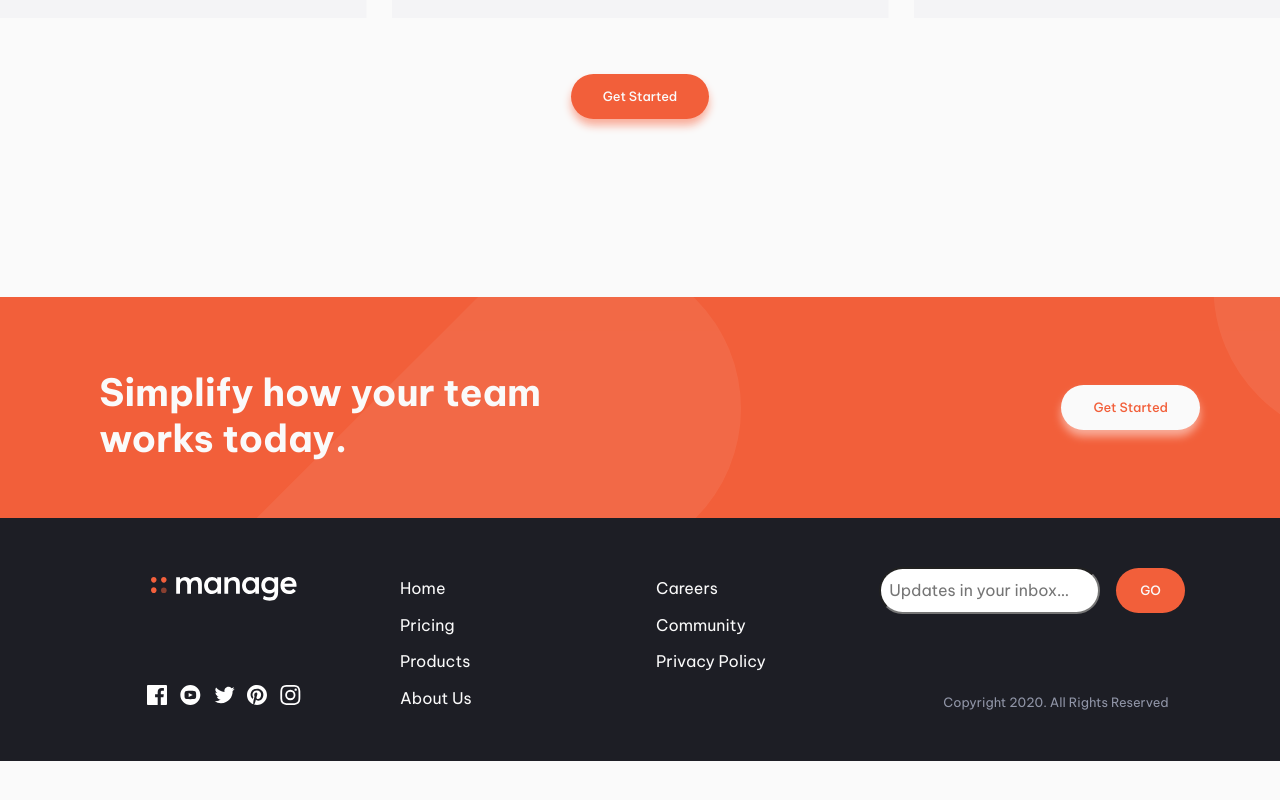
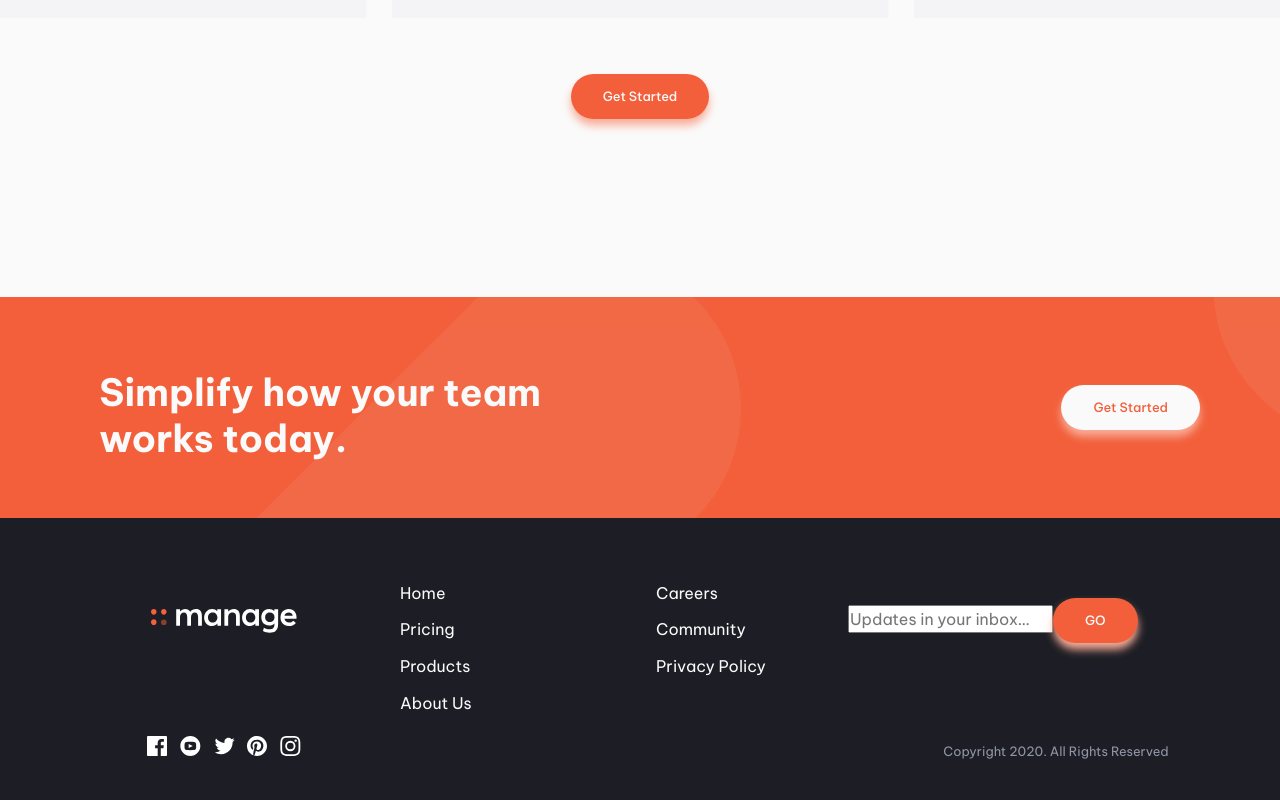
Before and after one commit to adityaphasu/manage-landing-page, a React (Vite) app: page / in a window 1280 px wide. Shown: the part 1702-2502 px from the top of the page. Before the commit the page ends 2463 px from the top, so only its background shows below. Built offline with nearby package versions, Linux system fonts and the light colour scheme.

Commit message:
refactor styles

```diff
--- a/src/components/Button/Button.scss
+++ b/src/components/Button/Button.scss
@@ -28,12 +28,4 @@
     margin-block: 1rem;
     @include white-theme-btn;
   }
-
-  &--noshadow {
-    box-shadow: none;
-
-    @include mq(large) {
-      padding: 0.8rem 1.5rem;
-    }
-  }
 }
--- a/src/components/Footer/Footer.scss
+++ b/src/components/Footer/Footer.scss
@@ -3,45 +3,28 @@
 .footer {
   background-color: $very-dark-blue;
   color: $very-light-gray;
-  padding: 1rem;
+  padding: 3rem 1rem 2rem;
 
   @include mq(large) {
     display: grid;
     grid-template-columns: repeat(3, 1fr);
-    padding: 1rem 1rem 0;
+    padding: 3rem 1rem 1.5rem;
 
-    @include mq(large) {
-      &__navbar {
-        grid-row: 1 / 3;
-        grid-column: 2;
-      }
-    }
-  }
-
-  &__form {
-    @include flex(space-evenly, center);
-
-    @include mq(medium) {
-      justify-content: center;
+    &__navbar {
+      grid-row: 1 / 3;
+      grid-column: 2;
     }
 
-    @include mq(large) {
-      grid-column: 3;
-      margin: 0.1rem 3rem 0 0;
-    }
-
-    input {
-      padding: 0.6rem 0.5rem;
-      @include border-radius;
-
-      @include mq(medium) {
-        margin-right: 1rem;
-      }
+    &__logo {
+      grid-row: 1;
+      grid-column: 1;
+      padding-bottom: 0;
+      align-self: center;
     }
   }
 
   &__list {
-    padding-block: 1rem;
+    padding-block: 3rem 2.5rem;
     display: grid;
     grid-template-columns: repeat(2, 1fr);
     grid-template-rows: repeat(4, 1fr);
@@ -49,7 +32,7 @@
     grid-auto-flow: column;
 
     @include mq(large) {
-      padding-block: 2.2rem 0;
+      padding-block: 0.5rem 0;
       column-gap: 4rem;
       margin-left: -2rem;
     }
@@ -69,11 +52,11 @@
   }
 
   &__socials {
-    padding-block: 1.5rem 3.5rem;
+    padding-block: 0 3.5rem;
     @include flex(center, center);
 
     @include mq(large) {
-      padding-block: 2.5rem 3.5rem;
+      padding-block: 3.8rem 2.5rem;
     }
 
     a {
@@ -97,25 +80,20 @@
     }
   }
 
-  &__logo {
+  &__img {
     padding-bottom: 3rem;
+    margin-inline: auto;
 
     @include mq(large) {
-      grid-row: 1;
-      grid-column: 1;
       padding-bottom: 0;
-      align-self: center;
     }
   }
 
-  &__img {
-    margin-inline: auto;
-  }
-
-  p {
+  &__copyright {
     font-size: 0.8rem;
 
     @include mq(large) {
+      padding-top: 2rem;
       align-self: center;
       justify-self: center;
     }
```
